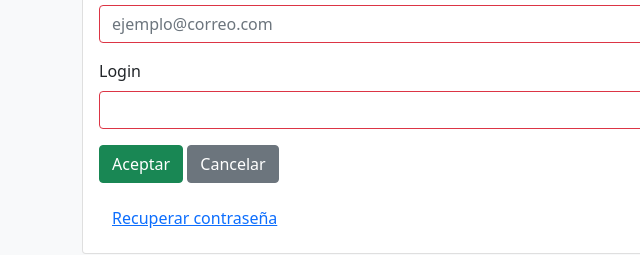
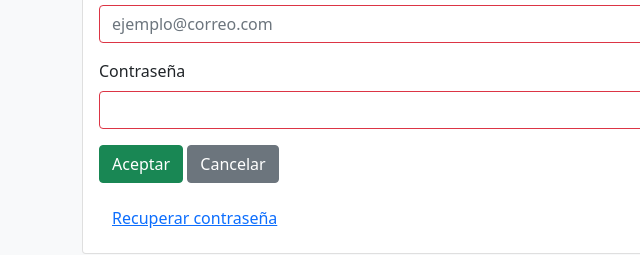
Before and after one commit to zxRogelio/El-Reba-o, a plain HTML site: page ProyectoRestaurant/login.html in a window 1280 px wide. Shown: the part 252-507 px from the top of the page, 0-640 px from the left. Drawn offline with nearby package versions, Linux system fonts and the light colour scheme.

Commit message:
tercer commit

```diff
--- a/ProyectoRestaurant/login.html
+++ b/ProyectoRestaurant/login.html
@@ -33,7 +33,7 @@
                             <input type="email" class="form-control" id="loginEmail" placeholder="ejemplo@correo.com" required>
                         </div>
                         <div class="mb-3">
-                            <label for="loginPassword" class="form-label">Login</label>
+                            <label for="loginPassword" class="form-label">Contraseña</label>
                             <input type="password" class="form-control" id="loginPassword" pattern=".{8,15}" title="La contraseña debe tener entre 8 y 15 caracteres" required>
                         </div>
                         <button type="submit" class="btn btn-success">Aceptar</button>
```
